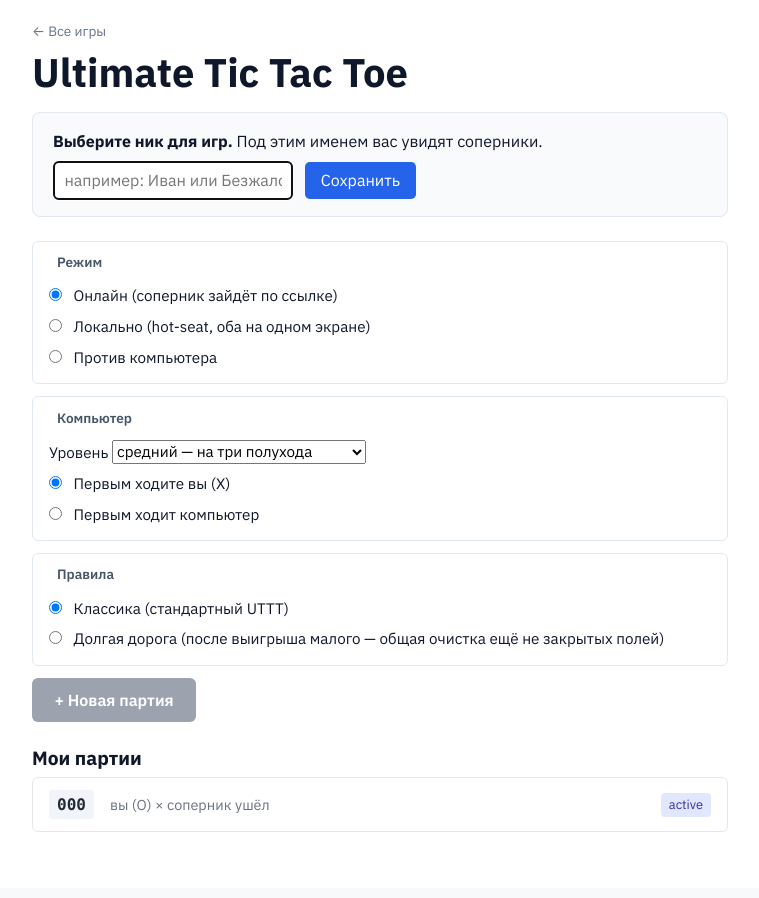
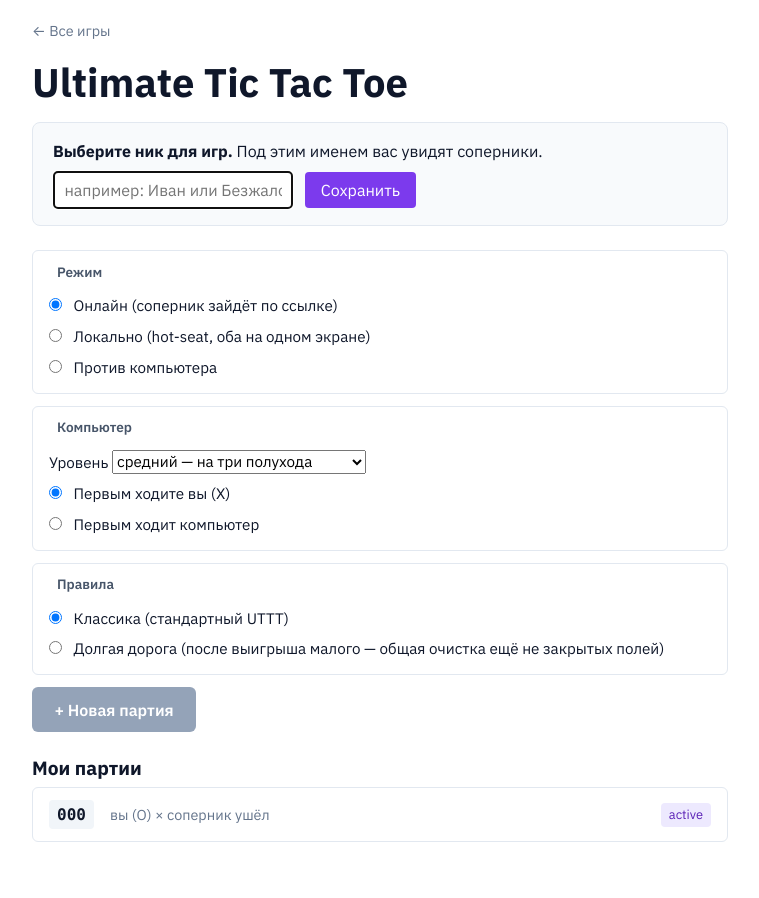
Before and after one commit to ITCXXX/tutor-site, a Django app: template games/templates/games/games_list.html in a window 1280 px wide. Shown: the part 62-960 px from the top of the page, without its empty margins (260-1019 px from the left). Before the commit the page ends 894 px from the top, so only its background shows below. Run offline with Django 5.2, Linux system fonts and the light colour scheme; the template is opened without the code that fills it: most values are stand-ins (such as "Sample title", 1, 10 or a date in 2020); parts of the project's set-up code (start-up, migrations or seed data) failed here and were passed over; some libraries are stand-ins or nearby versions.

Commit message:
Дизайн: главная набрана фирменным шрифтом, страница игр — палитрой сайта
ГЛАВНАЯ СТРАНИЦА была набрана Arial, а весь остальной сайт — IBM Plex Sans.
Причина одна строка: в правиле `* { … }` стояло font-family: 'Arial'. Правило со
звёздочкой бьёт по каждому элементу страницы, поэтому фирменный шрифт из
tokens.css до главной не доходил вовсе. Убрал только эту строку; сам сброс
отступов оставил — на нём держится вёрстка страницы.

СТРАНИЦА ИГР была единственной на сайте, где не встречалось ни одной переменной
палитры: двадцать три цвета набраны вручную. Часть совпадала с палитрой буква в
букву (#f8fafc = --c-gray-50, #fef3c7 = --c-warning-soft), а часть была чужой —
синяя кнопка #2563eb и зелёная #10b981 на фиолетовом сайте выглядели пришельцами.

Кнопка «Новая партия» стала фиолетовой, а не зелёной: зелёный на этом сайте
означает «сдано, верно», и главным действием он сбивал. Метка «долгая» и ссылка
«Все игры» переехали на готовые .app-badge и .btn-back-link.

Проверено: главная — IBM Plex Sans у заголовков, абзацев и кнопок; шаблон игр
отрисовывается, жёстких цветов в готовой странице не осталось (кроме белого
текста на кнопках). 224 теста Django зелёные.

Co-Authored-By: Claude Opus 5 <noreply@anthropic.com>

```diff
--- a/games/templates/games/games_list.html
+++ b/games/templates/games/games_list.html
@@ -5,77 +5,84 @@
 
 {% block extra_css %}
 <style>
+/* Цвета здесь были набраны вручную — двадцать три штуки, и это единственная
+   страница сайта, где не встречалось ни одной переменной палитры. Часть значений
+   совпадала с палитрой буква в букву (#f8fafc, #e2e8f0, #fef3c7), а часть была
+   чужой: синяя кнопка #2563eb и зелёная #10b981 на фиолетовом сайте выглядели
+   пришельцами. Теперь всё из tokens.css. */
 .games-wrap { max-width: 720px; }
 .nick-card {
-    background: #f8fafc;
-    border: 1px solid #e2e8f0;
-    border-radius: .5rem;
+    background: var(--c-bg-soft);
+    border: 1px solid var(--c-border);
+    border-radius: var(--r-lg);
     padding: 1rem 1.25rem;
     margin-bottom: 1.5rem;
 }
 .nick-card input[type=text] {
     padding: .4rem .65rem;
-    border: 1px solid #cbd5e1;
-    border-radius: .3rem;
+    border: 1px solid var(--c-border-strong);
+    border-radius: var(--r-sm);
     font-size: 1rem;
     width: 240px;
 }
 .nick-card button {
     padding: .4rem 1rem;
-    background: #2563eb;
+    background: var(--c-primary-600);
     color: #fff;
     border: none;
-    border-radius: .3rem;
+    border-radius: var(--r-sm);
     cursor: pointer;
     margin-left: .5rem;
 }
-.nick-card button:hover { background: #1d4ed8; }
+.nick-card button:hover { background: var(--c-primary-700); }
 
+/* «Создать игру» — главное действие страницы, поэтому фирменный фиолетовый, а не
+   зелёный. Зелёный на этом сайте означает «сдано, верно», и кнопкой он сбивал. */
 .create-btn {
     display: inline-block;
     padding: .65rem 1.4rem;
-    background: #10b981;
+    background: var(--c-primary-600);
     color: #fff;
-    border-radius: .375rem;
+    border-radius: var(--r-md);
     text-decoration: none;
     font-weight: 600;
     border: none;
     cursor: pointer;
 }
-.create-btn:hover { background: #059669; color: #fff; }
-.create-btn[disabled] { background: #9ca3af; cursor: not-allowed; }
+.create-btn:hover { background: var(--c-primary-700); color: #fff; }
+.create-btn[disabled] { background: var(--c-gray-400); cursor: not-allowed; }
 
 .game-row {
     display: flex;
     align-items: center;
     gap: 1rem;
     padding: .75rem 1rem;
-    border: 1px solid #e5e7eb;
-    border-radius: .375rem;
+    border: 1px solid var(--c-border);
+    border-radius: var(--r-md);
     margin-bottom: .5rem;
-    background: #fff;
+    background: var(--c-surface);
     text-decoration: none;
-    color: #1f2937;
+    color: var(--c-text);
 }
-.game-row:hover { background: #f8fafc; color: #1f2937; text-decoration: none; }
+.game-row:hover { background: var(--c-bg-soft); color: var(--c-text); text-decoration: none; }
 .game-row .code {
-    font-family: "JetBrains Mono", Consolas, monospace;
+    font-family: var(--font-mono);
     font-weight: 600;
-    background: #f1f5f9;
+    background: var(--c-gray-100);
     padding: .15rem .5rem;
-    border-radius: .2rem;
+    border-radius: var(--r-sm);
 }
-.game-row .vs { color: #6b7280; font-size: .9rem; }
+.game-row .vs { color: var(--c-text-muted); font-size: .9rem; }
 .game-row .status {
     margin-left: auto;
     font-size: .8rem;
     padding: .15rem .5rem;
-    border-radius: .25rem;
-    background: #e0e7ff;
-    color: #3730a3;
+    border-radius: var(--r-sm);
+    background: var(--c-primary-100);
+    color: var(--c-primary-800);
 }
-.game-row .status.waiting { background: #fef3c7; color: #92400e; }
-.game-row .status.finished { background: #dcfce7; color: #166534; }
+.game-row .status.waiting { background: var(--c-warning-soft); color: var(--c-warning-text); }
+.game-row .status.finished { background: var(--c-success-soft); color: var(--c-success-text); }
 </style>
 {% endblock %}
 
@@ -83,7 +90,7 @@
 <section style="padding-top: 80px; padding-bottom: 3rem;">
     <div class="container games-wrap">
         <a href="{% url 'games:hub' %}"
-           style="display:inline-block;font-size:.85rem;color:#64748b;text-decoration:none;margin-bottom:.4rem;">← Все игры</a>
+           class="btn-back-link">← Все игры</a>
         <h1 class="fw-bold mb-3">Ultimate Tic Tac Toe</h1>
 
         {% if not has_nickname %}
@@ -155,8 +162,8 @@
 
         <style>
             .create-form fieldset {
-                border: 1px solid #e2e8f0;
-                border-radius: .375rem;
+                border: 1px solid var(--c-border);
+                border-radius: var(--r-md);
                 padding: .65rem 1rem;
                 margin: 0 0 .75rem 0;
             }
@@ -164,7 +171,7 @@
                 padding: 0 .5rem;
                 font-size: .85rem;
                 font-weight: 600;
-                color: #475569;
+                color: var(--c-text-soft);
             }
             .create-form label {
                 display: block;
@@ -204,7 +211,7 @@
                     {% endif %}
                 </span>
                 {% if g.variant == 'long' %}
-                <span class="vs" style="font-size:.75rem; background:#ede9fe; color:#5b21b6; padding:.1rem .45rem; border-radius:.25rem;">долгая</span>
+                <span class="vs" class="app-badge primary">долгая</span>
                 {% endif %}
                 <span class="status {{ g.status }}">{{ g.get_status_display }}</span>
             </a>
--- a/users/templates/users/home.html
+++ b/users/templates/users/home.html
@@ -13,7 +13,10 @@
         margin: 0;
         padding: 0;
         box-sizing: border-box;
-        font-family: 'Arial', sans-serif;
+        /* Шрифт здесь НЕ задаём. Стояло 'Arial', и правило со звёздочкой било по
+           каждому элементу страницы — главная была набрана не тем шрифтом, что
+           весь остальной сайт. Фирменный IBM Plex Sans приходит из tokens.css
+           через html/body и наследуется сам. */
     }
 
     body {
```
